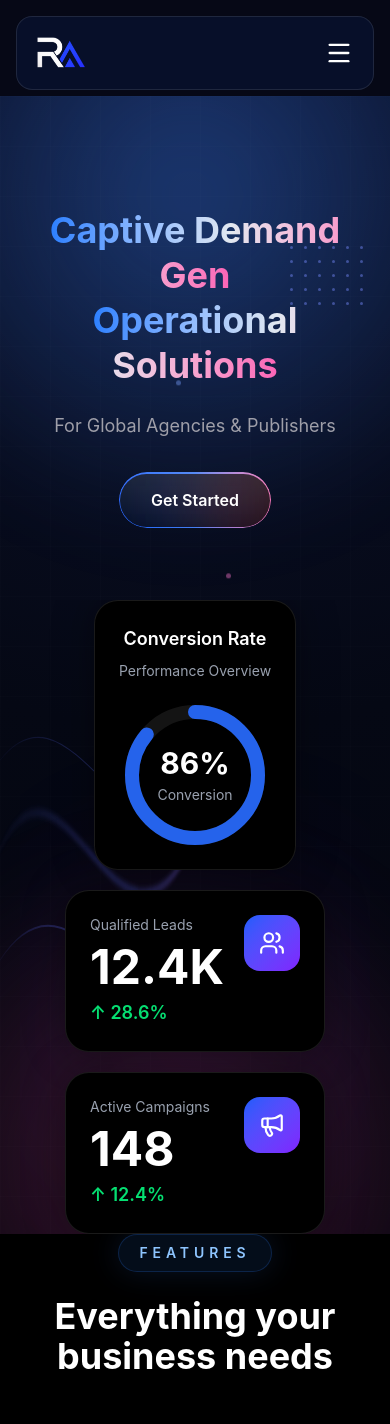
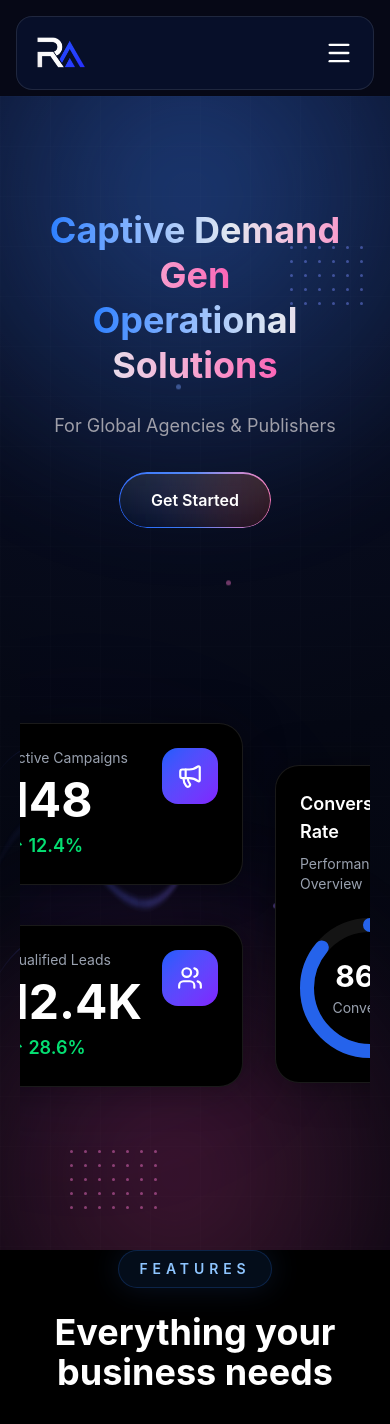
Before and after one commit to Rajeshmane515/ra-marketer-frontend, a React (Vite) app: page / in a window 390 px wide. Shown: the top 1424 px of the page. Built offline with nearby package versions, Linux system fonts and the light colour scheme.

Commit message:
Made hero section responsive

```diff
--- a/src/components/home/heroVisual/HeroVisual.jsx
+++ b/src/components/home/heroVisual/HeroVisual.jsx
@@ -1,94 +1,30 @@
 import React from "react";
-
 import QualifiedLeadsCard from "./cards/QualifiedLeadsCard";
 import ActiveCampaignsCard from "./cards/ActiveCampaignsCard";
 import ConversionRateCard from "./cards/ConversionRateCard";
 import GlowOrb from "./effects/GlowOrb";
-
 const HeroVisual = () => {
   return (
-    <div
-      className="
-        relative
-        flex
-        items-center
-        justify-center
-        w-full
-        min-h-[420px]
-        md:min-h-[550px]
-        lg:min-h-[650px]
-        overflow-hidden
-      "
-    >
-      {/* Background Glow */}
+    <div className=" relative flex items-center justify-center min-h-[650px] w-full overflow-hidden ">
+      {" "}
+      {/* Background Glows */}{" "}
       <GlowOrb
         size={250}
         color="violet"
         opacity={10}
-        className="bottom-20 md:bottom-40 lg:bottom-50 right-10 md:right-20 lg:right-40"
-      />
-
-      {/* Mobile Layout */}
-      <div
-        className="
-          flex
-          flex-col
-          items-center
-          gap-5
-          w-full
-          lg:hidden
-          relative
-          z-10
-        "
-      >
-        <ConversionRateCard />
-        <QualifiedLeadsCard />
-        <ActiveCampaignsCard />
-      </div>
-
-      {/* Desktop Layout */}
-      <div
-        className="
-          hidden
-          lg:block
-          relative
-          z-10
-          w-full
-          h-[650px]
-        "
-      >
-        {/* Qualified Leads */}
-        <QualifiedLeadsCard
-          className="
-            absolute
-            -right-12
-            top-24
-            z-20
-          "
-        />
-
-        {/* Conversion */}
-        <ConversionRateCard
-          className="
-            absolute
-            left-16
-            top-0
-            z-20
-          "
-        />
-
-        {/* Active Campaigns */}
-        <ActiveCampaignsCard
-          className="
-            absolute
-            -right-12
-            bottom-16
-            z-20
-          "
-        />
-      </div>
+        className="bottom-50 right-40"
+      />{" "}
+      {/* Dashboard Area */}{" "}
+      <div className="relative z-10">
+        {" "}
+        {/* Qualified Leads */}{" "}
+        <QualifiedLeadsCard className=" absolute -right-12 top-0 z-20 " />{" "}
+        {/* Conversion */}{" "}
+        <ConversionRateCard className=" absolute left-20 -top-40 z-20 " />{" "}
+        {/* Active Campaigns */}{" "}
+        <ActiveCampaignsCard className=" absolute -right-12 bottom-10 z-20 " />{" "}
+      </div>{" "}
     </div>
   );
 };
-
 export default HeroVisual;
```
